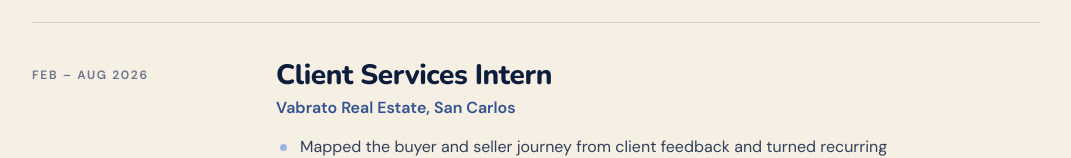
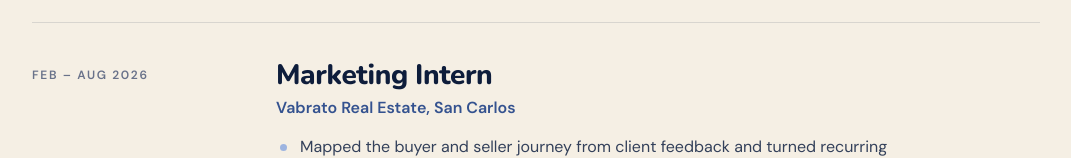
Before and after one commit to colerandell/portfolio, a plain HTML site: page index.html in a window 1280 px wide. Shown: the part 3716-3874 px from the top of the page, without its empty margins (104-1175 px from the left). Drawn offline with nearby package versions, Linux system fonts and the light colour scheme.

Commit message:
Vabrato title: Marketing Intern; resume education cleanup

```diff
--- a/index.html
+++ b/index.html
@@ -118,7 +118,7 @@
         <div class="job reveal">
           <div class="when caps">Feb – Aug 2026</div>
           <div>
-            <h3>Client Services Intern</h3>
+            <h3>Marketing Intern</h3>
             <div class="org">Vabrato Real Estate, San Carlos</div>
             <ul>
               <li>Mapped the buyer and seller journey from client feedback and turned recurring friction into prioritized process changes adopted across the brokerage.</li>
```
Also changed, not shown: 1 other file.
